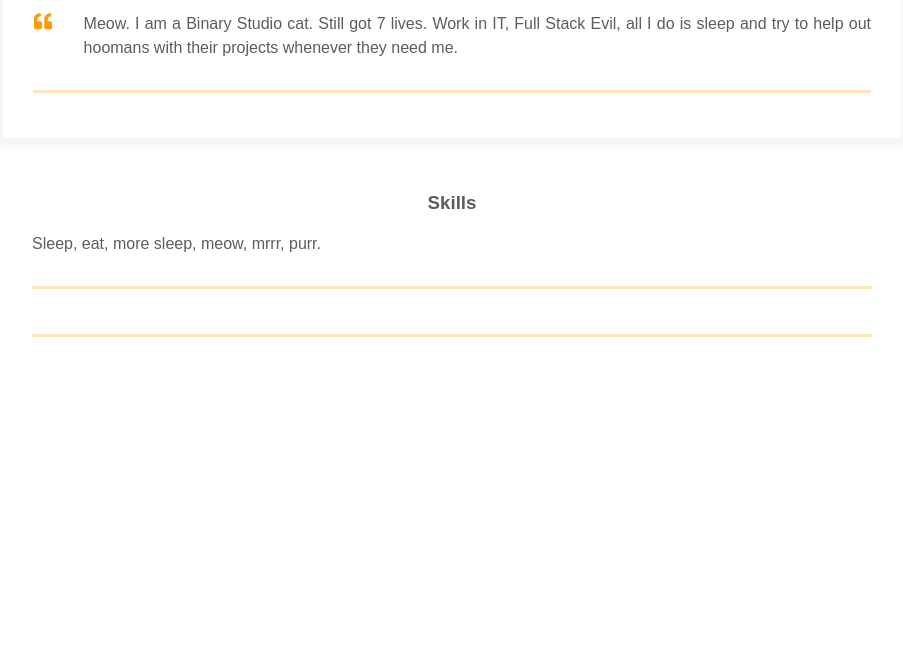
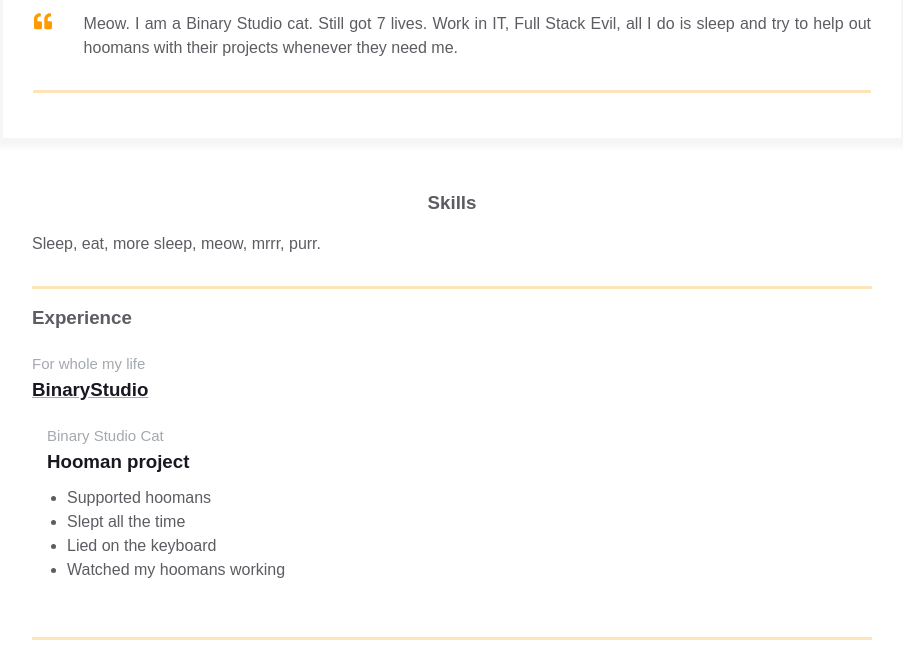
Before and after one commit to MChornomaz/homepage, a plain HTML site: page index.html in a window 1280 px wide. Shown: the part 338-993 px from the top of the page, without its empty margins (188-1091 px from the left). Before the commit the page ends 800 px from the top, so only its background shows below. Drawn offline with Linux system fonts and the light colour scheme.

Commit message:
Added Experiences

```diff
--- a/index.html
+++ b/index.html
@@ -79,7 +79,28 @@
               <div class="resume__block">
                 <div class="main-info fh">
 
-                  <div class="experiences"></div>
+                  <div class="experiences">
+                    <div class="experiences">
+                      <h3 class="experiences__header">Experience</h3>
+                      <div class="experiences__company">
+                        <div class="experiences__company-header">
+                          <span class="experiences__company-header-durability">For whole my life</span>
+                          <h3 class="experiences__company-header-name">BinaryStudio</h3>
+                        </div>
+
+                        <div class="experiences__company-project">
+                          <span class="experiences__company-project-role">Binary Studio Cat</span>
+                          <h3 class="experiences__company-project-name">Hooman project</h3>
+                          <ul class="experiences__company-project-responsibilities">
+                            <li>Supported hoomans</li>
+                            <li>Slept all the time</li>
+                            <li>Lied on the keyboard</li>
+                            <li>Watched my hoomans working</li>
+                          </ul>
+                        </div>
+                      </div>
+                    </div>
+                  </div>
 
                   <div class="additional-info fv"></div>
                 </div>
```
